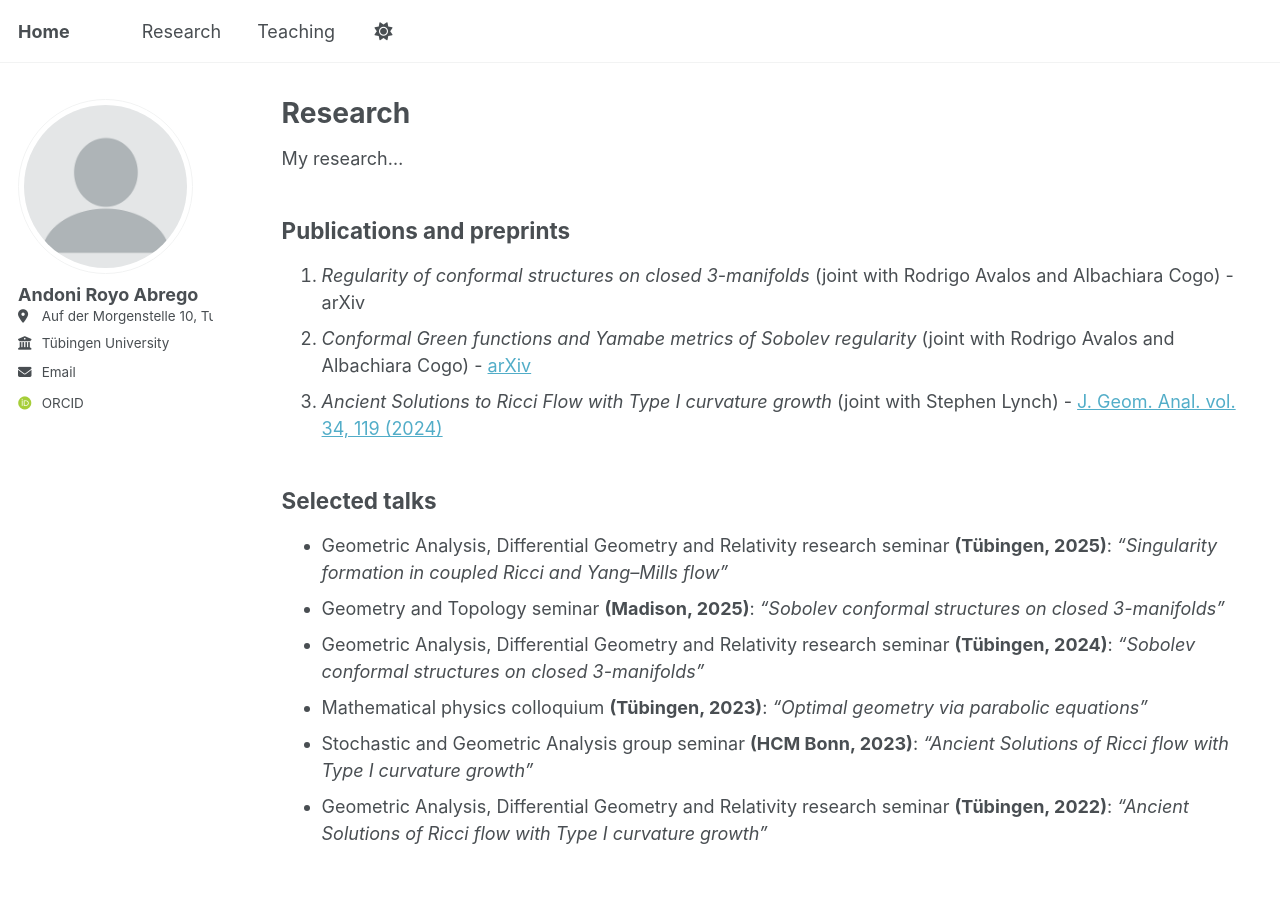
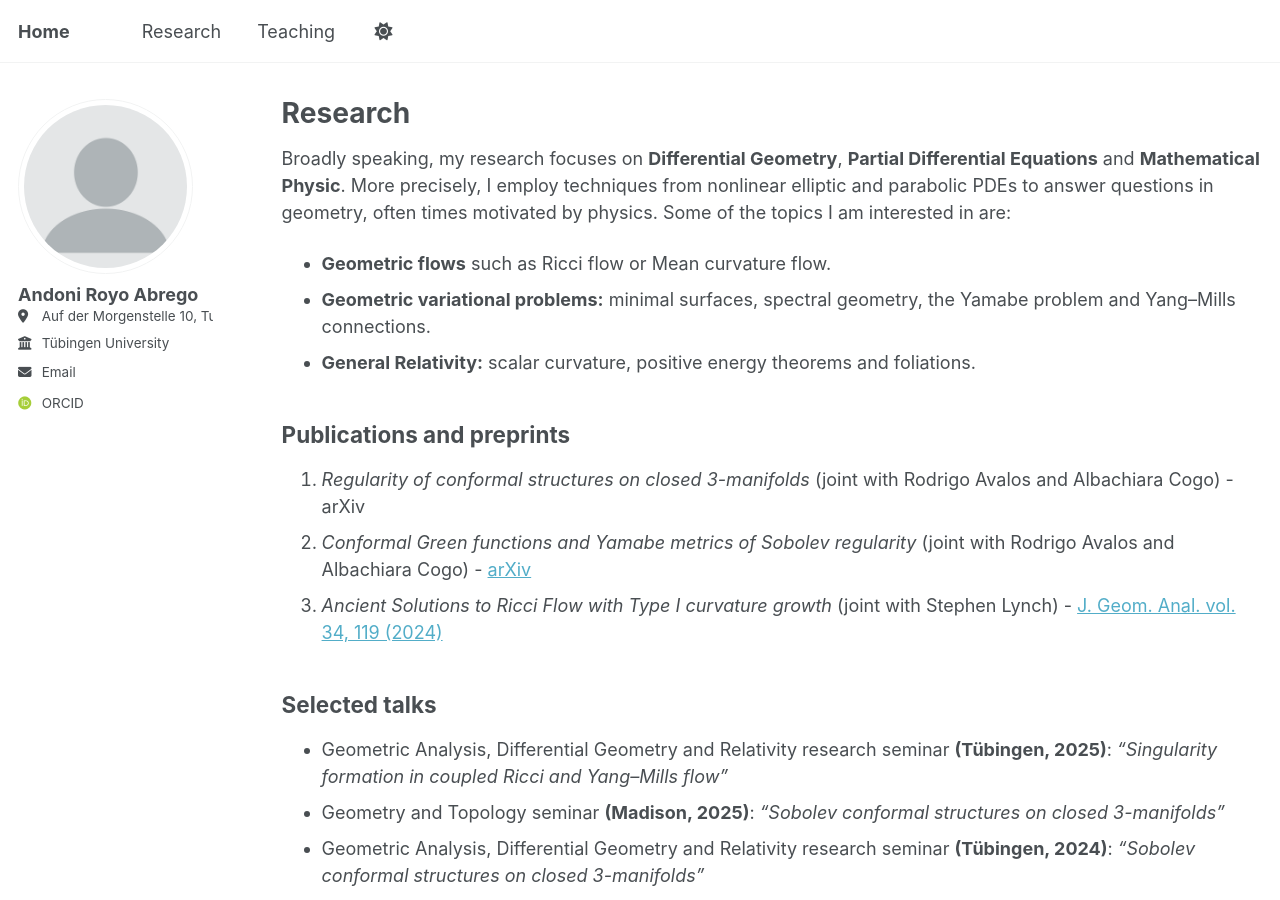
Before and after one commit to AndoniRoyo/AndoniRoyo.github.io, a Jekyll site: the page built from _pages/research.md, in a window 1280 px wide and 900 px high. Built offline with Jekyll 4.4.1, drawn with Linux system fonts in a browser that asks for light colours; some web fonts are replaced; a script that is not in the unit is left out.

Commit message:
Update research.md

```diff
--- a/_pages/research.md
+++ b/_pages/research.md
@@ -4,7 +4,10 @@ title: "Research"
 permalink: /research/
 author_profile: true
 ---
-My research...
+Broadly speaking, my research focuses on **Differential Geometry**, **Partial Differential Equations** and **Mathematical Physic**. More precisely, I employ techniques from nonlinear elliptic and parabolic PDEs to answer questions in geometry, often times motivated by physics. Some of the topics I am interested in are:
+- **Geometric flows** such as Ricci flow or Mean curvature flow.
+- **Geometric variational problems:** minimal surfaces, spectral geometry, the Yamabe problem and Yang–Mills connections.
+- **General Relativity:** scalar curvature, positive energy theorems and foliations.
 
 ## Publications and preprints
 1. *Regularity of conformal structures on closed 3-manifolds* (joint with Rodrigo Avalos and Albachiara Cogo) - arXiv
```
